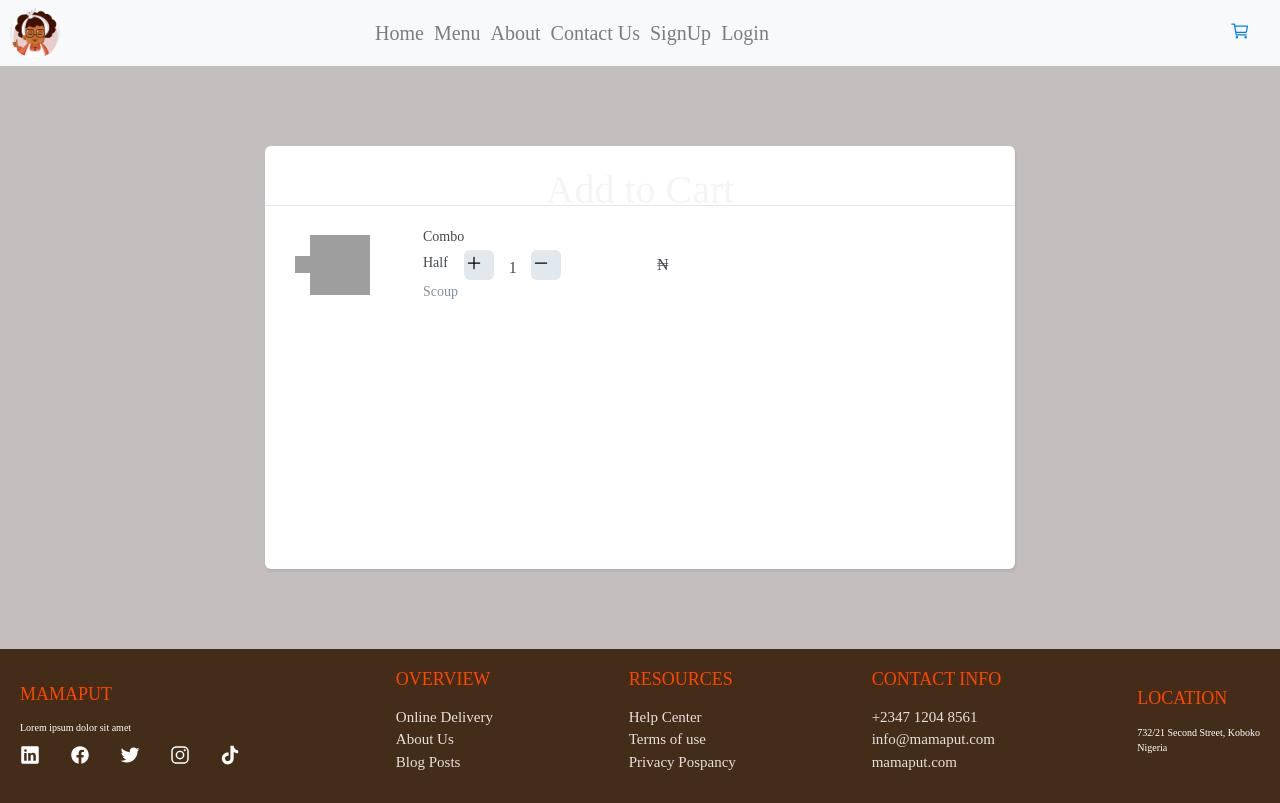
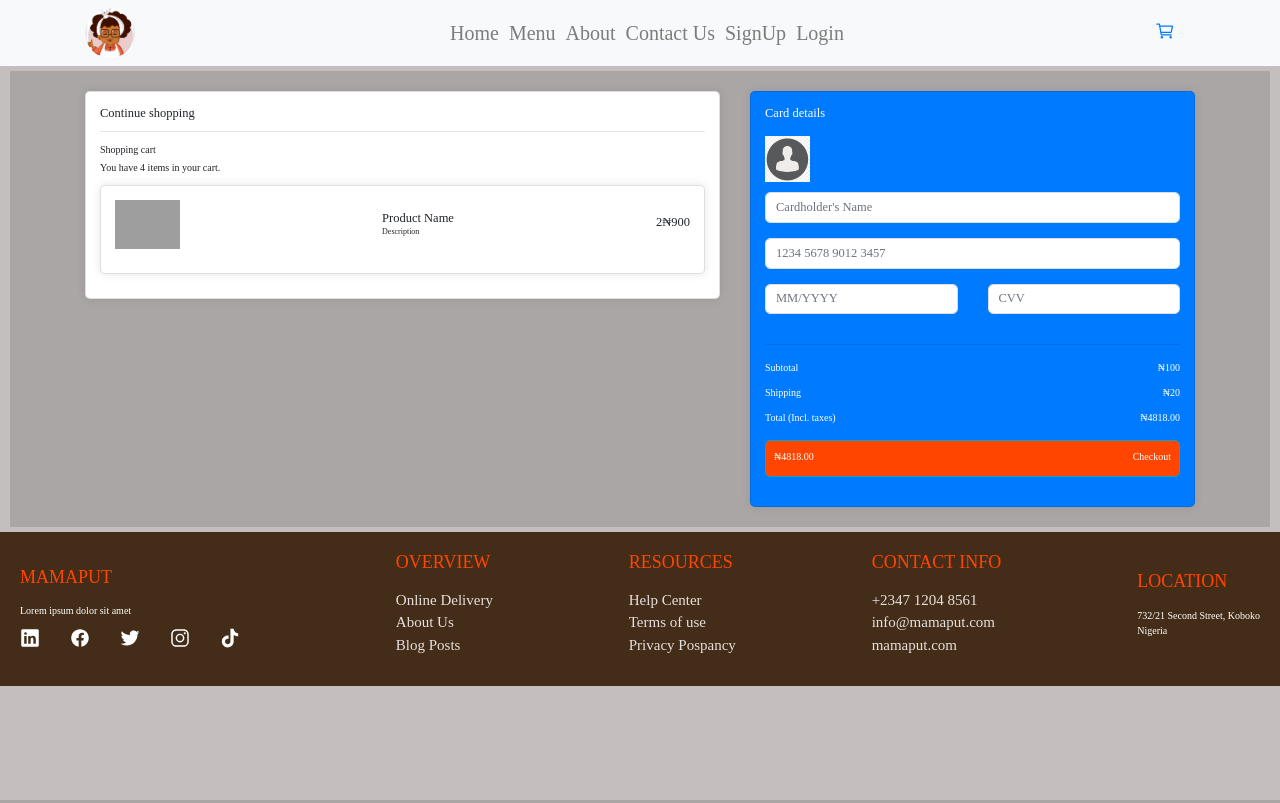
Before and after one commit to Demidorn/demi-foods, a Flask app: page /add_to_cart in a window 1280 px wide. Run offline with Flask 3, Linux system fonts and the light colour scheme; some libraries are stand-ins or nearby versions; grey boxes are pictures that could not be loaded.

Commit message:
add_to_cart-page

```diff
--- a/App/v1/routes.py
+++ b/App/v1/routes.py
@@ -316,6 +316,10 @@
     return render_template('login.html', title='Log in', loginform=loginform)
 
 
+@app.route('/addcart')
+def add_cart():
+    return render_template('addcart.html')
+
 @app.route('/add_to_cart')
 def add_to_cart():
-    return render_template('addcart.html')
+    return render_template('add_to_cart-page.html')
--- a/App/v1/static/styles/addcart.css
+++ b/App/v1/static/styles/addcart.css
@@ -88,8 +88,8 @@
     margin-right: 50px;
   }
 
-  Let’s add some basic style to  product name and description.
-  .description {
+  /* Let’s add some basic style to  product name and description. */
+.description {
     padding-top: 10px;
     margin-right: 60px;
     width: 115px;
@@ -116,7 +116,7 @@
     margin-right: 60px;
   }
   .quantity input {
-    -webkit-appearance: none;
+    /* -webkit-appearance: none; */
     border: none;
     text-align: center;
     width: 32px;
--- /dev/null
+++ b/App/v1/static/styles/cartpage.css
@@ -0,0 +1,41 @@
+* {
+    box-sizing: border-box;
+  }
+
+  html,
+  body {
+    width: 100%;
+    height: 100%;
+    margin: 0;
+    background-color: #c4bebe;
+    font-family: 'Roboto', sans-serif;
+  }
+
+  @media (min-width: 1025px) {
+    /* .h-custom {
+    height: 100vh !important;
+    } */
+}
+.flex-sec{
+    background-color: #aaa6a6;
+    padding: 2rem;
+    margin: 0.5rem 1rem;
+    transition: 1 ;
+}
+.card-body{
+    padding: 4px;
+}
+.row d-flex{
+    justify-content:center;
+    align-items:center;
+    height: 100px;
+}
+
+.d-flex{
+    justify-content:space-between;
+    align-items:center;
+    margin-bottom: 4px;
+}
+.fas{
+    margin-top: 1px;
+}
--- /dev/null
+++ b/App/v1/templates/add_to_cart-page.html
@@ -0,0 +1,90 @@
+{% extends 'product_listing.html' %}
+{% block content %}
+<link rel="stylesheet" href="../static/styles/cartpage.css">
+<section class="flex-sec">
+    <div class="container">
+        <div class="row">
+            <div class="col-lg-7">
+                <div class="card mb-3">
+                    <div class="card-body">
+                        <h5 class="card-title mb-3"><a href="#!" class="text-body"><i class="fas fa-long-arrow-alt-left me-2"></i>Continue shopping</a></h5>
+                        <hr>
+
+                        <div class="mb-3">
+                            <p class="mb-1">Shopping cart</p>
+                            <p class="mb-0">You have 4 items in your cart.</p>
+                        </div>
+
+                        <div class="card mb-3">
+                            <div class="card-body">
+                                <div class="d-flex align-items-center mb-3">
+                                    <div>
+                                        <img class="img-fluid rounded-3" src="https://mdbcdn.b-cdn.net/img/Photos/new-templates/bootstrap-shopping-carts/img1.webp" alt="Shopping item" style="width: 65px;">
+                                    </div>
+                                    <div class="ms-3">
+                                        <h5 class="mb-0">Product Name</h5>
+                                        <p class="small mb-0">Description</p>
+                                    </div>
+                                    <div class="ms-auto">
+                                        <div class="d-flex align-items-center">
+                                            <h5 class="fw-normal mb-0 me-3">2</h5>
+                                            <h5 class="mb-0">&#8358;900</h5>
+                                            <a href="#!" style="color: #cecece;" class="ms-3"><i class="fas fa-trash-alt"></i></a>
+                                        </div>
+                                    </div>
+                                </div>
+                            </div>
+                        </div>
+                    </div>
+                </div>
+            </div>
+            <div class="col-lg-5">
+                <div class="card bg-primary text-white rounded-3">
+                    <div class="card-body">
+                        <h5 class="card-title mb-4">Card details</h5>
+                        <img src="../static/images/mamaputimages/default-user.png" class="img-fluid rounded-3 mb-3" style="width: 45px;" alt="Avatar">
+
+                        <form class="mb-4">
+                            <div class="mb-3">
+                                <input type="text" class="form-control form-control-lg" placeholder="Cardholder's Name">
+                            </div>
+                            <div class="mb-3">
+                                <input type="text" class="form-control form-control-lg" placeholder="1234 5678 9012 3457">
+                            </div>
+                            <div class="row mb-3">
+                                <div class="col-md-6">
+                                    <input type="text" class="form-control form-control-lg" placeholder="MM/YYYY">
+                                </div>
+                                <div class="col-md-6">
+                                    <input type="password" class="form-control form-control-lg" placeholder="CVV">
+                                </div>
+                            </div>
+                        </form>
+
+                        <hr class="my-4">
+
+                        <div class="d-flex justify-content-between mb-3">
+                            <p class="mb-0">Subtotal</p>
+                            <p class="mb-0">&#8358;100</p>
+                        </div>
+                        <div class="d-flex justify-content-between mb-3">
+                            <p class="mb-0">Shipping</p>
+                            <p class="mb-0">&#8358;20</p>
+                        </div>
+                        <div class="d-flex justify-content-between mb-4">
+                            <p class="mb-0">Total (Incl. taxes)</p>
+                            <p class="mb-0">&#8358;4818.00</p>
+                        </div>
+                        <button type="button" class="btn btn-info btn-lg btn-block mb-4">
+                            <div class="d-flex justify-content-between">
+                                <span>&#8358;4818.00</span>
+                                <span>Checkout <i class="fas fa-long-arrow-alt-right ms-2"></i></span>
+                            </div>
+                        </button>
+                    </div>
+                </div>
+            </div>
+        </div>
+    </div>
+</section>
+{% endblock content %}
--- a/App/v1/templates/layout.html
+++ b/App/v1/templates/layout.html
@@ -8,6 +8,7 @@
     <link rel="stylesheet" href="https://cdn.jsdelivr.net/npm/bootstrap@4.0.0/dist/css/bootstrap.min.css"
         integrity="sha384-Gn5384xqQ1aoWXA+058RXPxPg6fy4IWvTNh0E263XmFcJlSAwiGgFAW/dAiS6JXm" crossorigin="anonymous">
 
+    <link rel="stylesheet" href="https://stackpath.bootstrapcdn.com/bootstrap/4.5.2/css/bootstrap.min.css">
 
     <link rel="stylesheet" href="../static/styles/new-product_display.css">
     {% if title %}
@@ -21,10 +22,14 @@
 
 <body>
     <nav class="navbar navbar-expand-lg navbar-light bg-light">
-        <div class="flex-nav">
+        <div class="container"> <!-- Added container class -->
             <a class="navbar-brand" href="#"><img class="navbar-img" src="../static/images/images/mamaput_2.jpeg"
                     alt=""></a>
-
+            <button class="navbar-toggler" type="button" data-bs-toggle="collapse" data-bs-target="#navbarNav"
+                aria-controls="navbarNav" aria-expanded="false" aria-label="Toggle navigation">
+                <!-- Added toggler button -->
+                <span class="navbar-toggler-icon"></span>
+            </button>
             <div class="collapse navbar-collapse" id="navbarNav">
                 <ul class="navbar-nav ms-auto">
                     <li class="nav-item">
@@ -60,12 +65,11 @@
                     </li>
                     {% endif %}
                 </ul>
-
             </div>
             <a href="{{url_for('add_to_cart')}}" class="flex-cart"><ion-icon name="cart-outline"></ion-icon></a>
         </div>
+    </nav>
 
-    </nav>
     <div class="content">
         {% block content %}{% endblock %}
     </div>
@@ -125,5 +129,8 @@
 </body>
 <script type="module" src="https://unpkg.com/ionicons@7.1.0/dist/ionicons/ionicons.esm.js"></script>
 <script nomodule src="https://unpkg.com/ionicons@7.1.0/dist/ionicons/ionicons.js"></script>
+<script src="https://code.jquery.com/jquery-3.5.1.slim.min.js"></script>
+<script src="https://cdn.jsdelivr.net/npm/@popperjs/core@2.5.3/dist/umd/popper.min.js"></script>
+<script src="https://stackpath.bootstrapcdn.com/bootstrap/4.5.2/js/bootstrap.min.js"></script>
 
 </html>
```
Also changed, not shown: App/v1/static/styles/style.css (+0 -11 lines), App/v1/static/images/mamaputimages/default-user.png (added).
